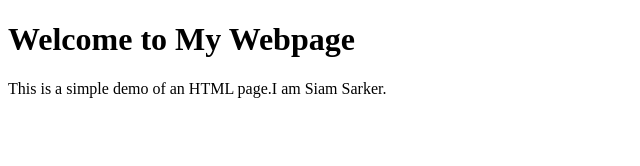
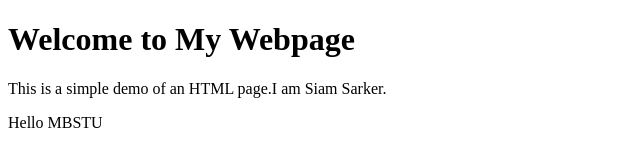
Before and after one commit to SiamSarker57/Hello, a plain HTML site: page index.html in a window 1280 px wide. Shown: the whole page, without its empty margins (0-640 px from the left). Drawn offline with Linux system fonts and the light colour scheme.

Commit message:
Update index.html

```diff
--- a/index.html
+++ b/index.html
@@ -9,6 +9,7 @@
 
     <h1>Welcome to My Webpage</h1>
     <p>This is a simple demo of an HTML page.I am Siam Sarker.</p>
+    <P>Hello MBSTU</P>
 
 
 </body>
```
